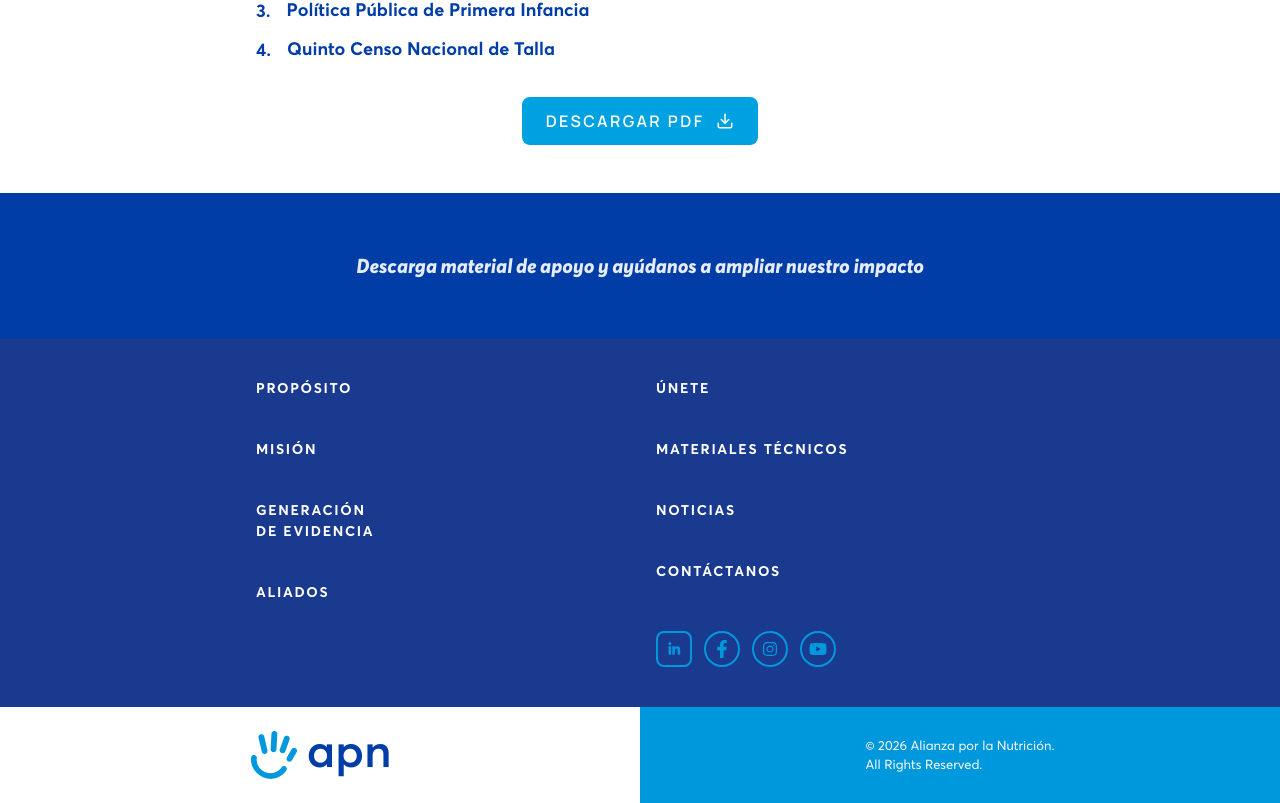
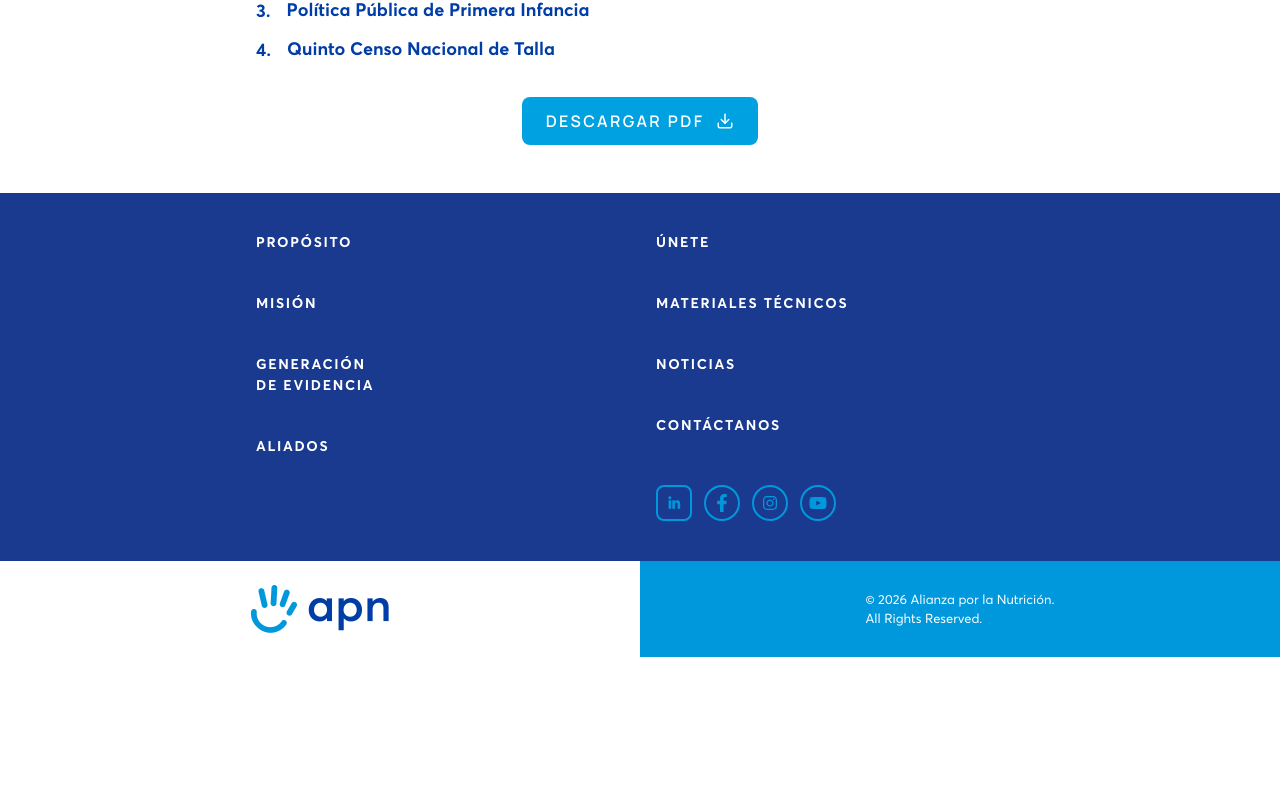
Before and after one commit to GarooInc/APN-Website, a React (Vite) app: page /materials in a window 1280 px wide. Shown: the part 973-1776 px from the top of the page. After the commit the page ends 1630 px from the top, so only its background shows below. Built offline with nearby package versions, Linux system fonts and the light colour scheme.

Commit message:
fix(materials): remove CTA bottom section

```diff
--- a/src/pages/Materials.jsx
+++ b/src/pages/Materials.jsx
@@ -111,17 +111,6 @@ export default function Materials() {
         </div>
       </section>
 
-      {/* CTA bottom */}
-      <section className="bg-primary-dark px-8 py-14 fade-in">
-        <div className="max-w-3xl mx-auto text-center">
-          <p
-            className="font-averta italic text-white/90"
-            style={{ fontSize: 'clamp(15px, 3vw, 20px)', lineHeight: 1.7 }}
-          >
-            Descarga material de apoyo y ayúdanos a ampliar nuestro impacto
-          </p>
-        </div>
-      </section>
     </div>
   );
 }
```
